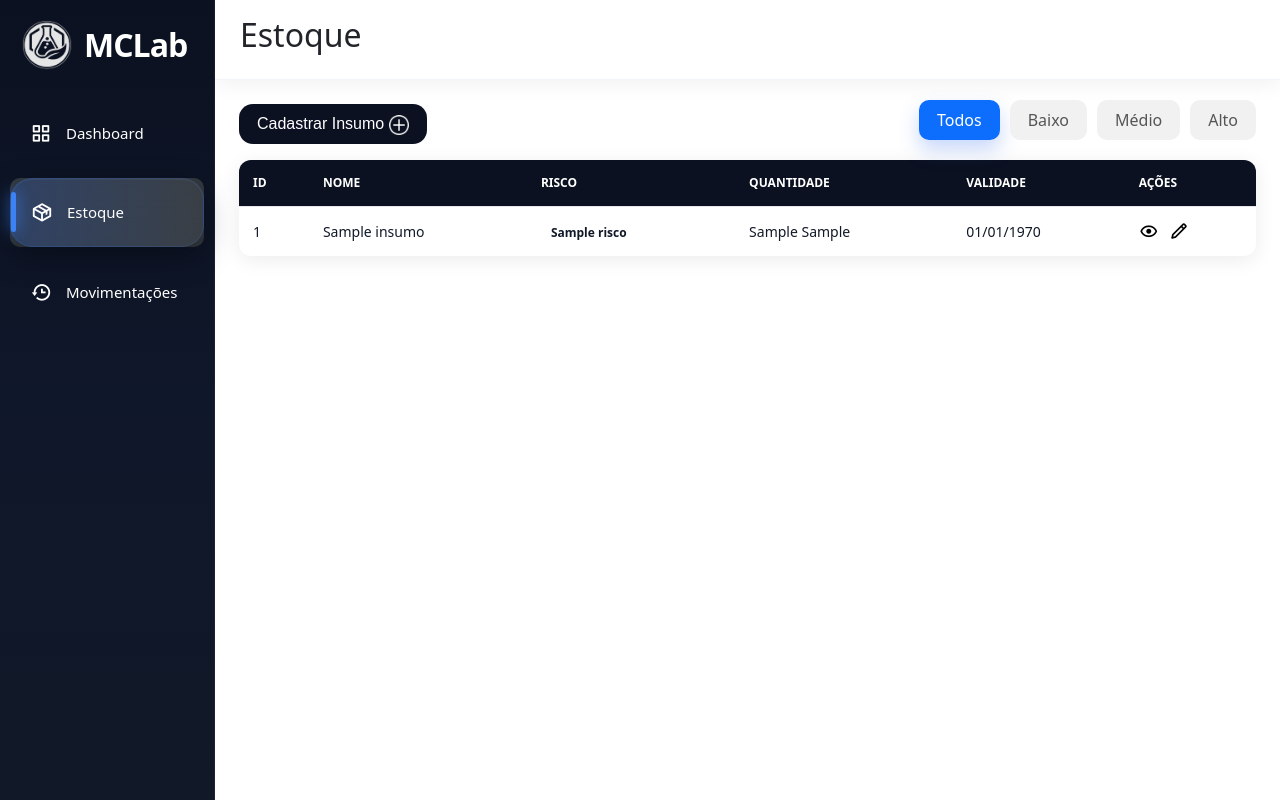
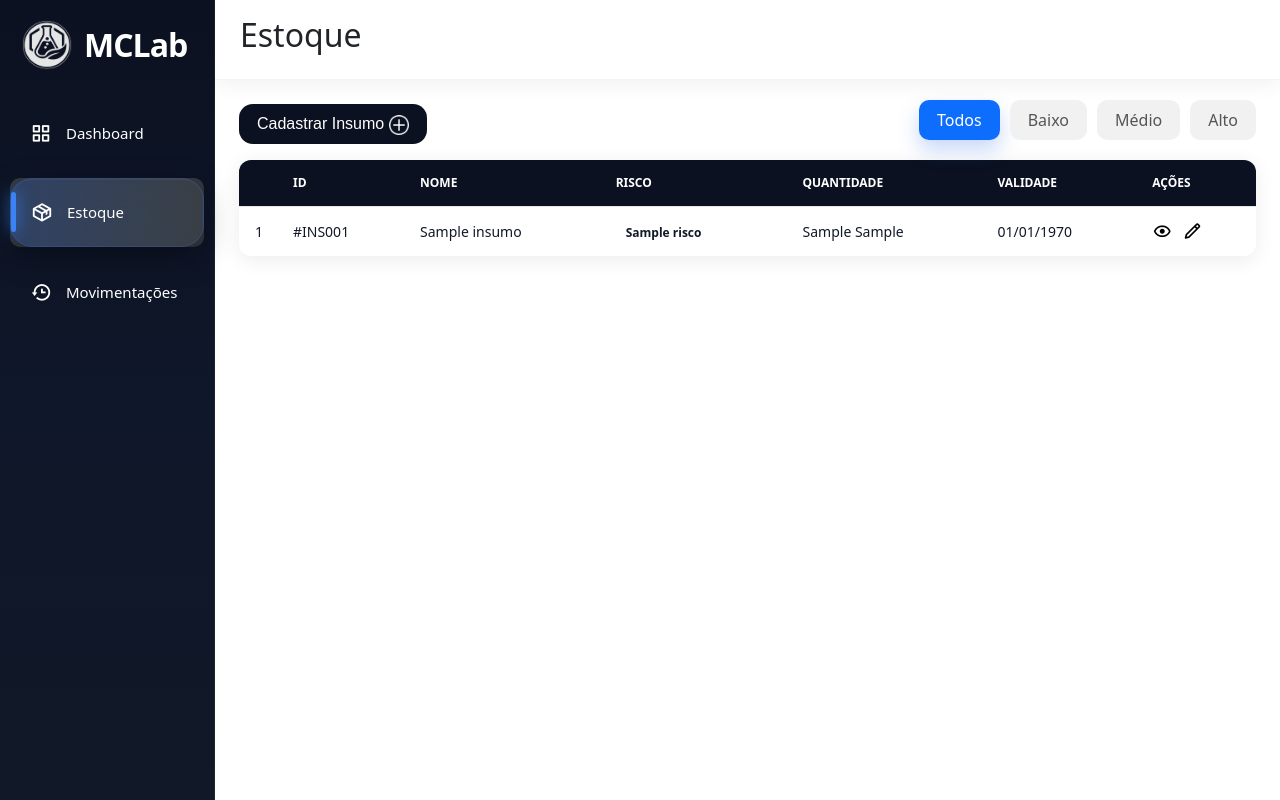
Before and after one commit to eyan4126-dev/MCLab, a CodeIgniter 4 app: the page made by app/Views/estoque.php in a window 1280 px wide. Run offline with PHP 8.4 and a stand-in for CodeIgniter, Linux system fonts and the light colour scheme; the template is opened without the code that fills it: most values are stand-ins (such as "Sample title", 1, 10 or a date in 2020); some libraries are stand-ins or nearby versions.

Commit message:
alinhamento css

```diff
--- a/app/Views/estoque.php
+++ b/app/Views/estoque.php
@@ -144,6 +144,7 @@
                 <table class="tabela-moderna">
                     <thead>
                         <tr>
+                            <th></th>
                             <th>ID</th>
                             <th>Nome</th>
                             <th>Risco</th>
@@ -157,10 +158,13 @@
 
                         <?php if (!empty($insumos)): ?>
 
+                            <?php $ordem = 1; ?>
                             <?php foreach ($insumos as $i): ?>
                                 <tr>
 
-                                    <td><?= $i["id"] ?></td>
+                                    <td><?= $ordem++ ?></td>
+
+                                    <td>#INS<?= str_pad($i["id"], 3, "0", STR_PAD_LEFT) ?></td>
 
                                     <!-- HIPERLINK NO NOME DO INSUMO PARA ABRIR MODAL DE INFORMAÇÕES -->
                                     <td class="nome-click" data-bs-toggle="modal" data-bs-target="#modalVisualizar"
--- a/app/Views/movimentacoes.php
+++ b/app/Views/movimentacoes.php
@@ -121,12 +121,13 @@
                 </div>
             </div>
 
-            <div class="table-container mt-4 mx-4">
+            <div class="table-container mt-3 mx-4">
 
                 <div class="table-responsive">
                     <table class="tabela-moderna">
                         <thead>
                             <tr>
+                                <th></th>
                                 <th>Data/Hora</th>
                                 <th>Tipo</th>
                                 <th>Insumo</th>
@@ -138,9 +139,11 @@
                         <tbody>
                             <?php if (!empty($movimentacoes)): ?>
 
+                                <?php $ordem = 1; ?>
                                 <?php foreach (array_reverse($movimentacoes) as $mov): ?>
                                     <tr>
 
+                                        <td><?= $ordem++ ?></td>
                                         <td>
                                             <?= date("d/m/Y H:i", strtotime($mov["data_movimentacao"])) ?>
                                         </td>
--- a/public/css/estoque_style.css
+++ b/public/css/estoque_style.css
@@ -243,6 +243,12 @@ body {
     background: #f3f4f6;
 }
 
+.tabela-moderna th:first-child,
+.tabela-moderna td:first-child {
+    width: 40px;
+    text-align: center;
+}
+
 .btn-cadastro {
     background-color: #0b1120;
     border: none;
--- a/public/css/mov_style.css
+++ b/public/css/mov_style.css
@@ -243,6 +243,12 @@ body {
     background: #f3f4f6;
 }
 
+.tabela-moderna th:first-child,
+.tabela-moderna td:first-child {
+    width: 40px;
+    text-align: center;
+}
+
 .btn-cadastro {
     background-color: #0b1120;
     border: none;
```
